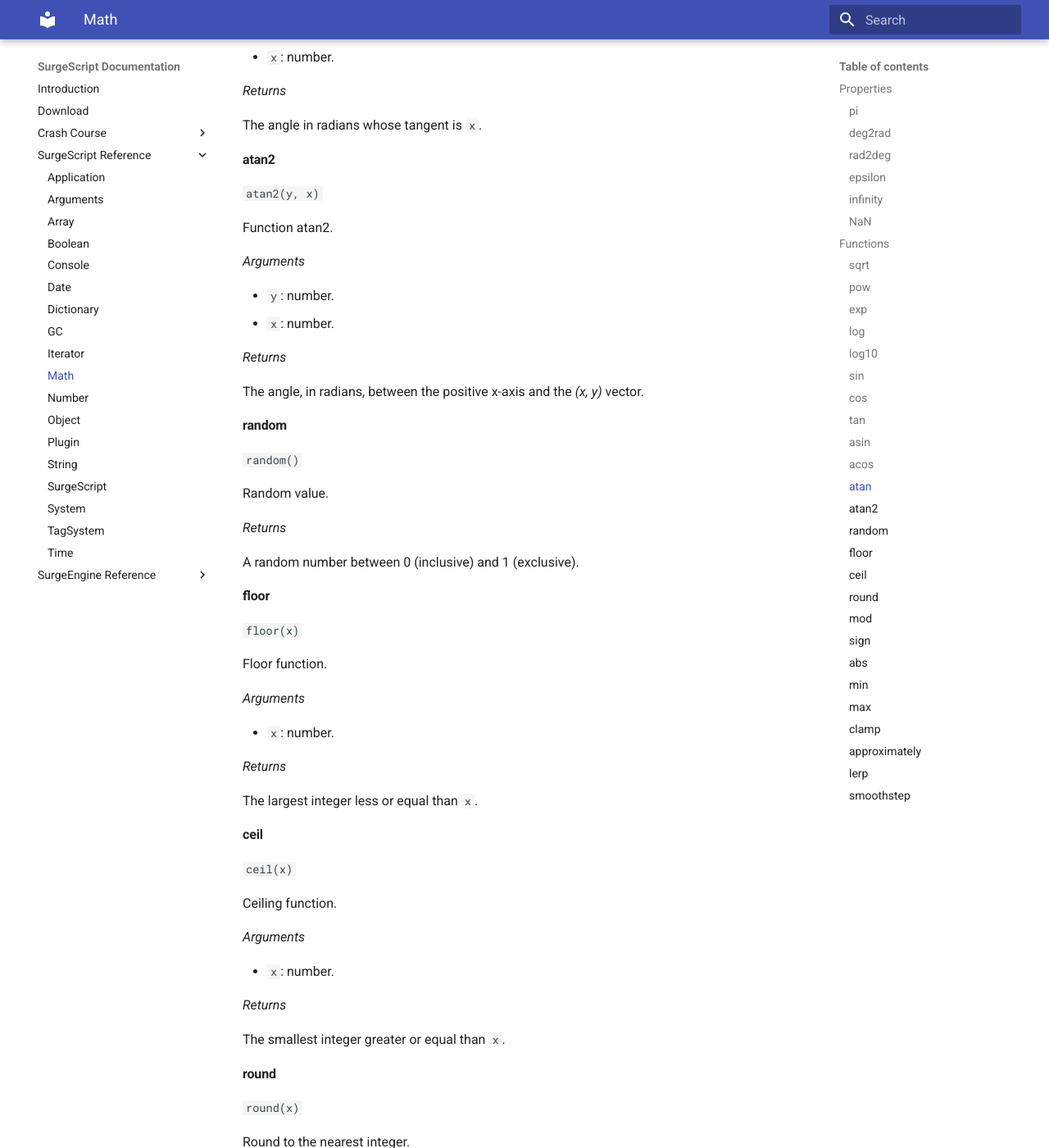
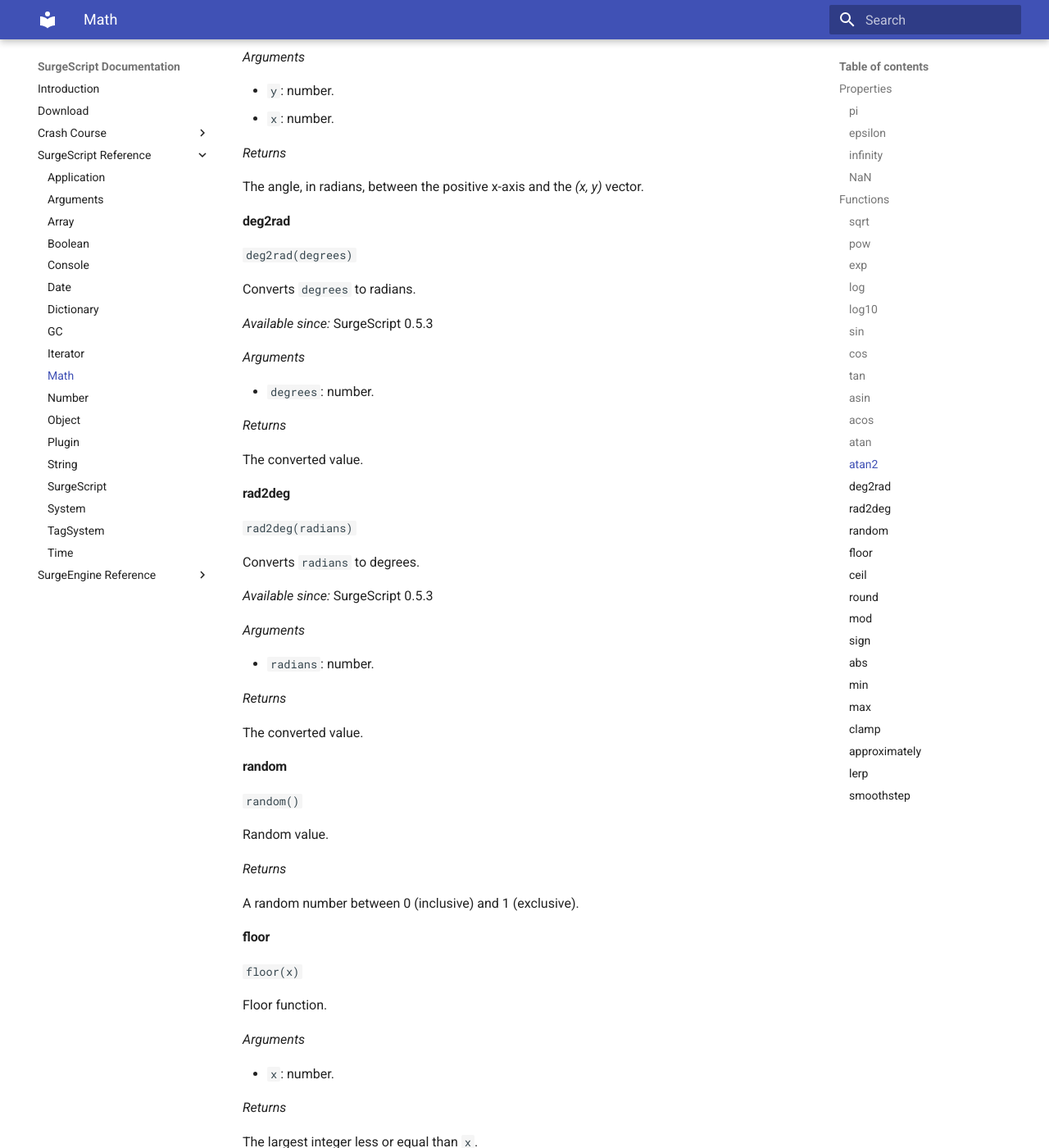
Before and after one commit to alemart/surgescript, an MkDocs documentation site: the page built from docs/reference/math.md, in a window 1280 px wide and 1400 px high, scrolled down 4390 px. Shown: the whole window at 82% size. Built offline with MkDocs 1.6.1 and Material for MkDocs 9.7.7, drawn with Linux system fonts in a browser that asks for light colours; old or Windows-style settings are respelled for this version of MkDocs; some of the changed text lies outside the part shown.

Commit message:
Updated docs

```diff
--- a/docs/reference/math.md
+++ b/docs/reference/math.md
@@ -227,6 +215,38 @@
 
 The angle, in radians, between the positive x-axis and the *(x, y)* vector.
 
+#### deg2rad
+
+`deg2rad(degrees)`
+
+Converts `degrees` to radians.
+
+*Available since:* SurgeScript 0.5.3
+
+*Arguments*
+
+* `degrees`: number.
+
+*Returns*
+
+The converted value.
+
+#### rad2deg
+
+`rad2deg(radians)`
+
+Converts `radians` to degrees.
+
+*Available since:* SurgeScript 0.5.3
+
+*Arguments*
+
+* `radians`: number.
+
+*Returns*
+
+The converted value.
+
 #### random
 
 `random()`
@@ -287,7 +307,7 @@
 
 Modulus function. Used to get the remainder of a division.
 
-*Deprecated since SurgeScript 0.5.3. Use the remainder operator (%) instead, e.g.* `x % y`
+*Deprecated since SurgeScript 0.5.3. Use the remainder operator (%) instead, e.g.* `x % y`.
 
 *Arguments*
 
```
Also changed, not shown: other parts of docs/reference/math.md (+0 -12 lines), docs/reference/array.md (+2 -1 lines), docs/reference/string.md (+2 -1 lines).
